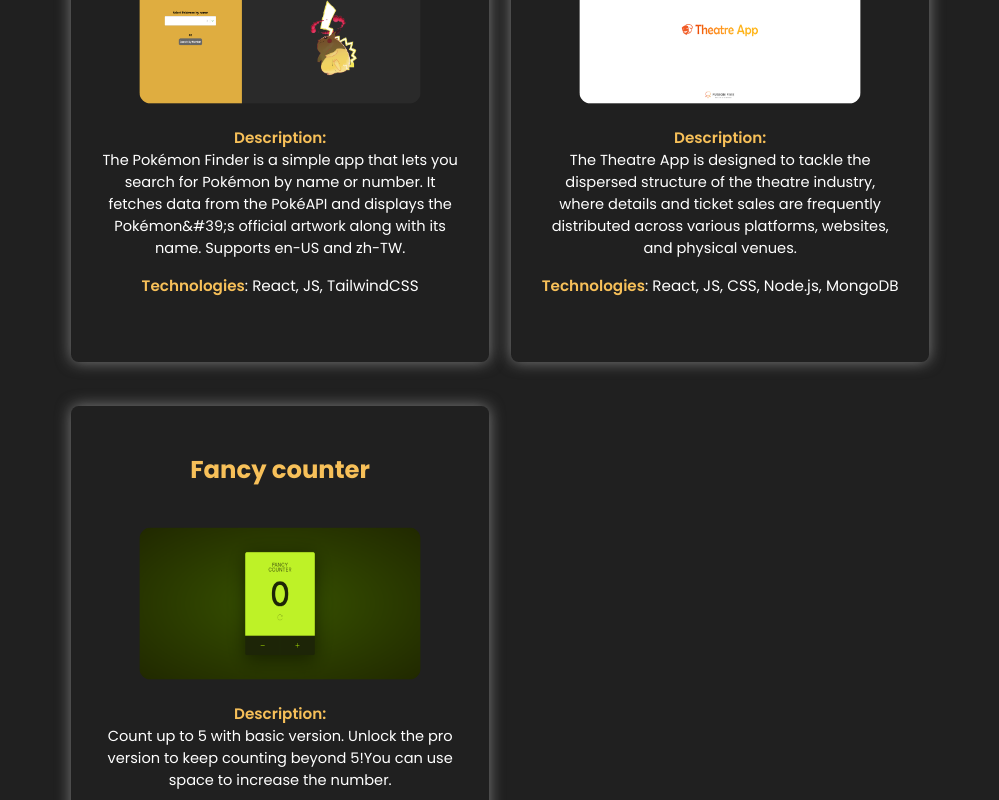
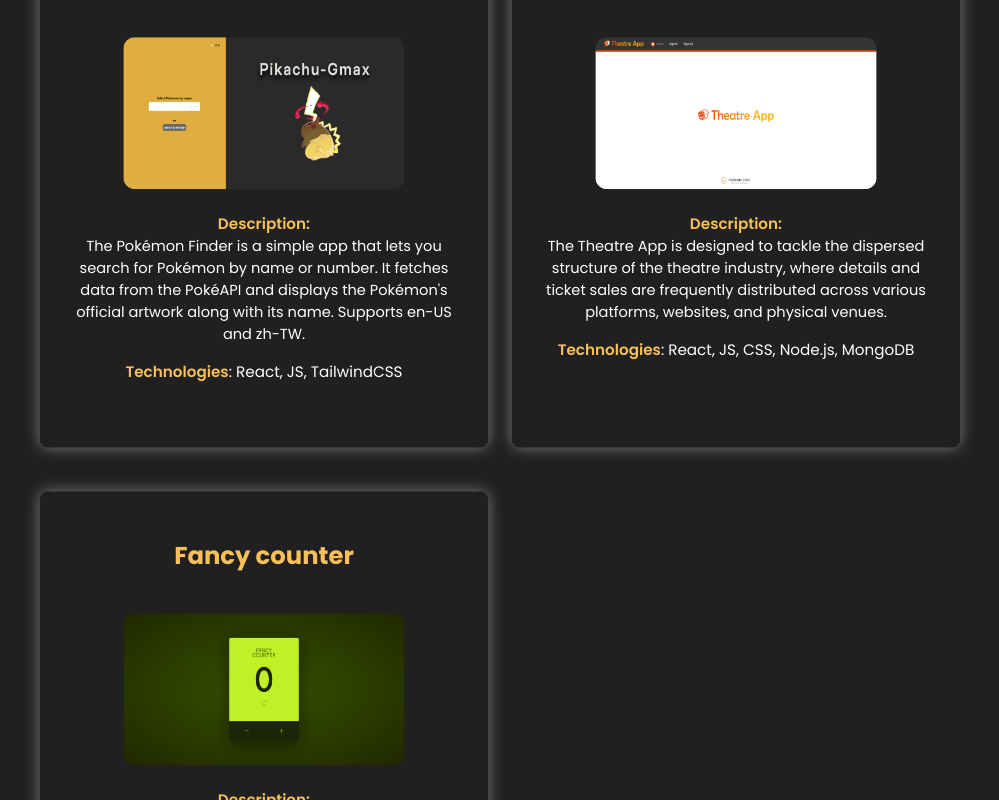
Before and after one commit to uilacceb/portfolio, a React (Vite) app in the folder client/: page /projects in a window 1280 px wide. Shown: the part 1480-2280 px from the top of the page, without its empty margins (140-1139 px from the left). Built offline with nearby package versions, Linux system fonts and the light colour scheme.

Commit message:
set up filter buttons

```diff
--- a/client/src/pages/Layout.jsx
+++ b/client/src/pages/Layout.jsx
@@ -4,14 +4,13 @@ import Header from './Header';
 const Layout = ({ children }) => {
   return (
     <>
-      <div>
+      <div style={{
+        display: "flex",
+        flexDirection: "column",
+      }}>
         <Header />
         <div>
-          <main >
-            <div >
-              {children}
-            </div>
-          </main>
+          {children}
         </div>
       </div>
     </>
--- a/client/src/pages/Projects.jsx
+++ b/client/src/pages/Projects.jsx
@@ -11,6 +11,11 @@ const Projects = () => {
       {/* <section style={{height: '100vh', display: 'flex', alignItems: 'center', justifyContent: 'center'}}>
         <h1 style={{ color: '#f7c059', fontSize: '7rem',  }}>Coming Soon...</h1>
       </section> */}
+      <div>
+        <div className="filter-buttons-section">
+          <button className="filter-buttons">Full Stack</button>
+          <button className="filter-buttons">Frontend</button>
+        </div>
         <section className="project-section">
           {projectsList.map((proj) => {
             // Check if the URL is external (starts with http or https)
@@ -41,6 +46,7 @@ const Projects = () => {
             );
           })}
         </section>
+      </div>
     </>
   );
 };
--- a/client/src/pages/css/header.css
+++ b/client/src/pages/css/header.css
@@ -1,6 +1,6 @@
 .header-container {
   /* margin-top: 20px; */
-  position: fixed;
+  /* position: fixed; */
   top: 0;
   left: 0;
   width: 100%;
@@ -16,7 +16,6 @@
 .rebecca-text {
   font-size: 3rem;
   color: #f7c059;
-  ;
   font-weight: 700;
   cursor: pointer;
   transition: 0.5s ease;
--- a/client/src/pages/css/projectCard.css
+++ b/client/src/pages/css/projectCard.css
@@ -7,10 +7,35 @@
 .project-section {
   display: grid;
   grid-template-columns: 1fr 1fr 1fr;
+  padding: 50px;
 }
 
 .project-title-div {
   height: 100px;
+}
+.filter-buttons-section {
+  display: flex;
+  justify-content: center;
+  gap: 1.1rem;
+  padding-top: 20px;
+}
+
+.filter-buttons {
+  background-color: rgba(82, 82, 82, 0.508);
+  color: #f7c059;
+  font-weight: bold;
+  font-size: 1.2rem;
+  padding: 1rem;
+  border-radius: 10px;
+  border: none;
+  transition: 0.2s ease-in;
+}
+
+.filter-buttons:hover {
+  cursor: pointer;
+  /* background-color: rgba(214, 214, 214, 0.508); */
+  box-shadow: 0 0 25px #f7c0599e;
+  transform: scale(1.1);
 }
 
 .pc-container {
--- a/client/src/pages/js/projectsList.js
+++ b/client/src/pages/js/projectsList.js
@@ -83,7 +83,7 @@ const FindGrant = {
 const PokemonFinder = {
   title: "Pokémon Finder",
   img: p7,
-  description: "The Pokémon Finder is a simple app that lets you search for Pokémon by name or number. It fetches data from the PokéAPI and displays the Pokémon&#39;s official artwork along with its name. Supports en-US and zh-TW.",
+  description: "The Pokémon Finder is a simple app that lets you search for Pokémon by name or number. It fetches data from the PokéAPI and displays the Pokémon's official artwork along with its name. Supports en-US and zh-TW.",
   technologies: "React, JS, TailwindCSS",
   url: "https://pikachu-api.vercel.app/",
   stack: stacks.Frontend
@@ -101,7 +101,7 @@ const TheaterApp = {
 const FancyCounter = {
   title: "Fancy counter",
   img: p1,
-  description: "Count up to 5 with basic version. Unlock the pro version to keep counting beyond 5!You can use space to increase the number.",
+  description: "Count up to 5 with basic version. Unlock the pro version to keep counting beyond 5! You can use space to increase the number.",
   technologies: "React, JS",
   url: "https://new-fancy-counter.vercel.app/",
   stack: stacks.Frontend
```
Lines whose indentation alone changed are shown as unchanged.
